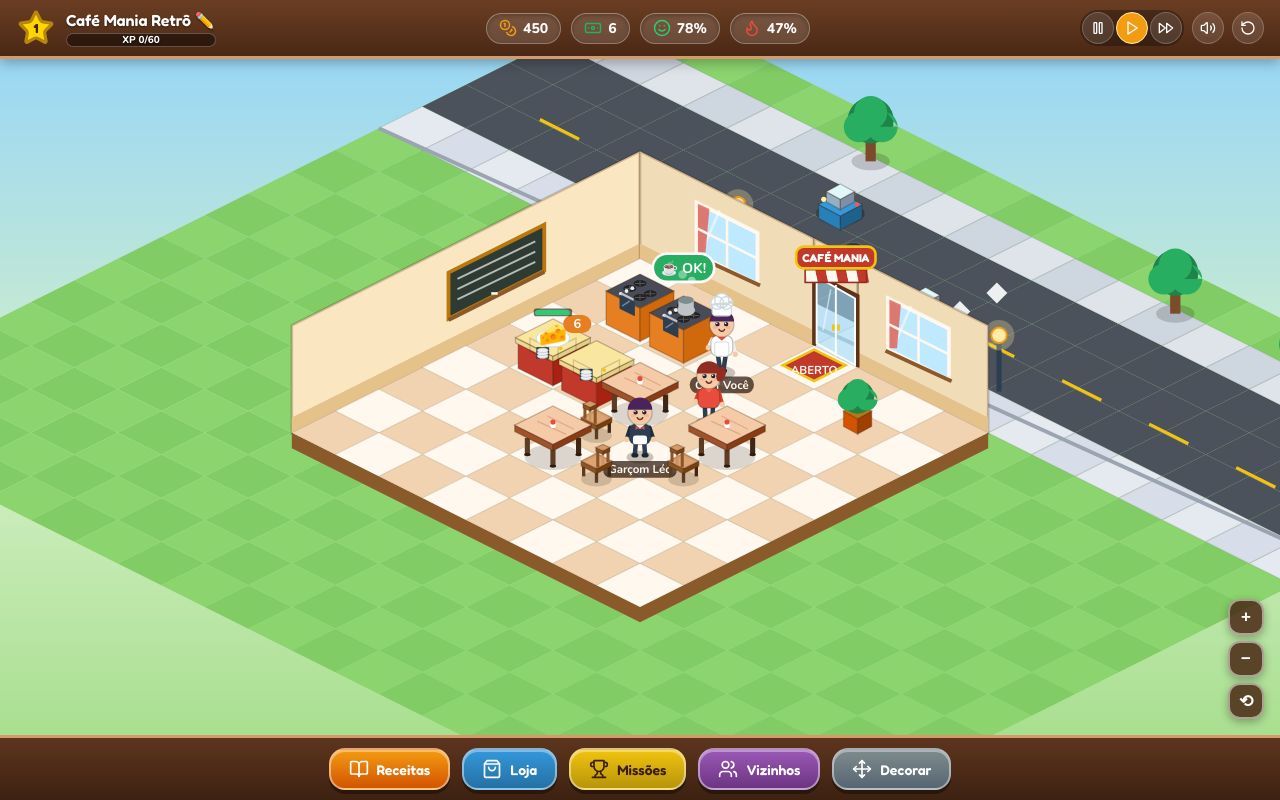
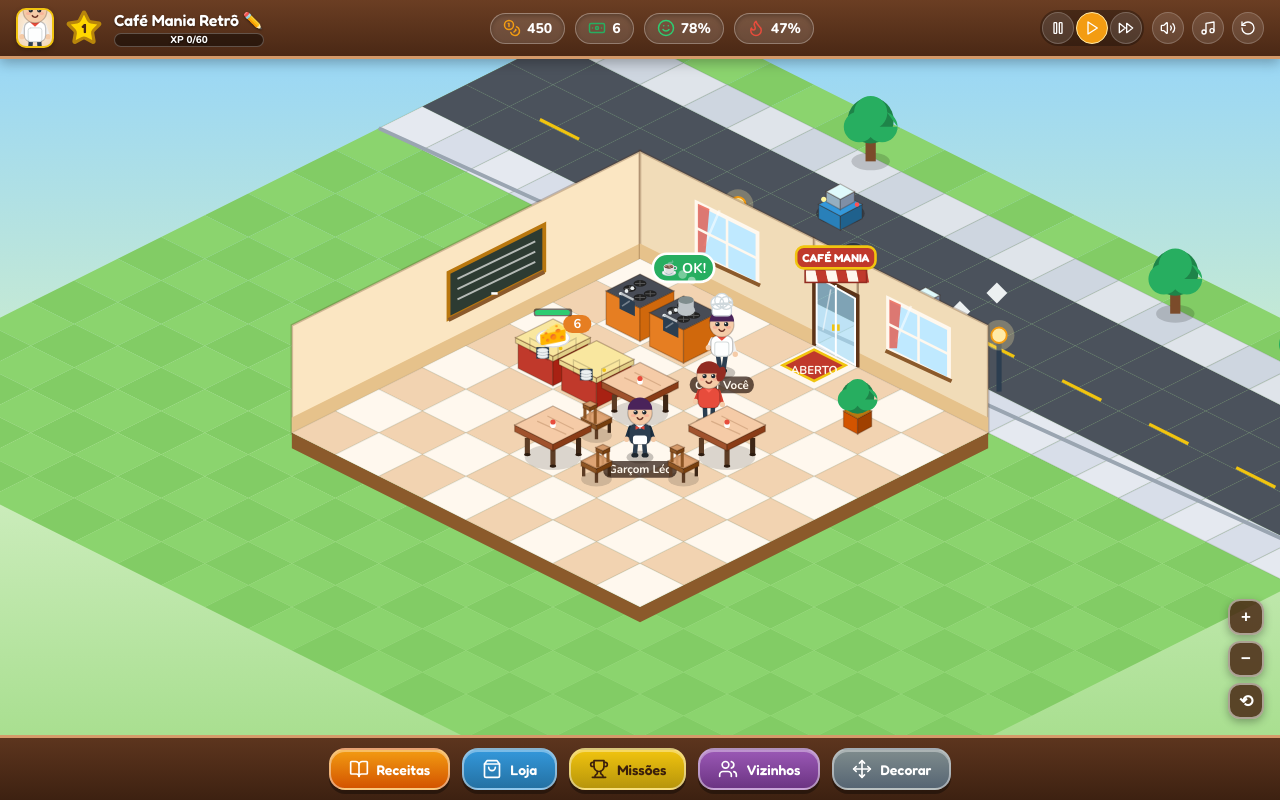
Before and after one commit to ChristianH972/cafe-mania, a React (Vite) app: page / in a window 1280 px wide. Built offline with nearby package versions, Linux system fonts and the light colour scheme.

Commit message:
feat: etapa D - avatar do chef no HUD e musica lounge opcional via Web Audio

```diff
--- a/src/App.tsx
+++ b/src/App.tsx
@@ -76,6 +76,7 @@ export function App() {
   const [toastMsg, setToastMsg] = useState<string | null>(null);
   const [levelBanner, setLevelBanner] = useState<number | null>(null);
   const [cookingStoveId, setCookingStoveId] = useState<string | null>(null);
+  const [musicEnabled, setMusicEnabled] = useState(false);
 
   const showToast = (msg: string) => {
     setToastMsg(msg);
@@ -611,6 +612,7 @@ export function App() {
     <div className="game-shell">
       <TopHud
         state={uiState}
+        musicEnabled={musicEnabled}
         visitingNeighborName={visitingNeighbor?.cafeName ?? null}
         onSetSpeed={(sp) => {
           stateRef.current.speed = sp;
@@ -619,7 +621,21 @@ export function App() {
         onToggleSound={() => {
           stateRef.current.soundEnabled = !stateRef.current.soundEnabled;
           soundEngine.enabled = stateRef.current.soundEnabled;
+          if (!stateRef.current.soundEnabled && musicEnabled) {
+            soundEngine.setMusicEnabled(false);
+            setMusicEnabled(false);
+          }
           setUiState({ ...stateRef.current });
+        }}
+        onToggleMusic={() => {
+          const next = !musicEnabled;
+          if (next && !stateRef.current.soundEnabled) {
+            stateRef.current.soundEnabled = true;
+            soundEngine.enabled = true;
+            setUiState({ ...stateRef.current });
+          }
+          soundEngine.setMusicEnabled(next);
+          setMusicEnabled(next);
         }}
         onResetGame={() => {
           if (window.confirm('Deseja reiniciar seu Café Mania do zero?')) {
--- a/src/audio/soundEngine.ts
+++ b/src/audio/soundEngine.ts
@@ -1,6 +1,9 @@
 class SoundEngine {
   private ctx: AudioContext | null = null;
+  private musicTimer: number | null = null;
+  private musicStep = 0;
   public enabled = true;
+  public musicEnabled = false;
 
   private getCtx(): AudioContext | null {
     if (!this.enabled) return null;
@@ -92,6 +95,37 @@ class SoundEngine {
     this.playTone(880, 0.1, 'sine', 0.09, 0.08);
     this.playTone(1174.66, 0.22, 'sine', 0.1, 0.16);
   }
+
+  setMusicEnabled(active: boolean) {
+    this.musicEnabled = active;
+    if (!active || !this.enabled) {
+      if (this.musicTimer !== null) {
+        window.clearInterval(this.musicTimer);
+        this.musicTimer = null;
+      }
+      return;
+    }
+    if (this.musicTimer !== null) return;
+
+    // Gentle 2010 bistro lounge arpeggio (Cmaj7 -> Am7 -> Dm7 -> G7)
+    const chords = [
+      [261.63, 329.63, 392.0, 493.88],
+      [220.0, 261.63, 329.63, 392.0],
+      [293.66, 349.23, 440.0, 523.25],
+      [196.0, 246.94, 293.66, 349.23],
+    ];
+
+    const playStep = () => {
+      if (!this.enabled || !this.musicEnabled) return;
+      const chord = chords[Math.floor(this.musicStep / 4) % chords.length];
+      const note = chord[this.musicStep % 4];
+      this.playTone(note, 0.42, 'sine', 0.022, 0);
+      this.musicStep = (this.musicStep + 1) % 16;
+    };
+
+    playStep();
+    this.musicTimer = window.setInterval(playStep, 520);
+  }
 }
 
 export const soundEngine = new SoundEngine();
--- a/src/components/TopHud.tsx
+++ b/src/components/TopHud.tsx
@@ -1,4 +1,4 @@
-import React from 'react';
+import React, { useEffect, useRef } from 'react';
 import {
   Coins,
   Banknote,
@@ -6,6 +6,7 @@ import {
   Smile,
   Volume2,
   VolumeX,
+  Music,
   Pause,
   Play,
   FastForward,
@@ -14,12 +15,15 @@ import {
 } from 'lucide-react';
 import { GameState } from '../types/game';
 import { xpForNextLevel } from '../engine/gameLogic';
+import { renderCharacterPreview } from '../engine/isoRenderer';
 
 interface TopHudProps {
   state: GameState;
+  musicEnabled: boolean;
   visitingNeighborName: string | null;
   onSetSpeed: (speed: 0 | 1 | 2) => void;
   onToggleSound: () => void;
+  onToggleMusic: () => void;
   onResetGame: () => void;
   onExitNeighbor: () => void;
   onRenameCafe: (name: string) => void;
@@ -27,19 +31,42 @@ interface TopHudProps {
 
 export const TopHud: React.FC<TopHudProps> = ({
   state,
+  musicEnabled,
   visitingNeighborName,
   onSetSpeed,
   onToggleSound,
+  onToggleMusic,
   onResetGame,
   onExitNeighbor,
   onRenameCafe,
 }) => {
   const nextXp = xpForNextLevel(state.level);
   const xpPct = Math.min(100, Math.round((state.xp / nextXp) * 100));
+  const chefCanvasRef = useRef<HTMLCanvasElement | null>(null);
+  const chef = state.staff.find((s) => s.role === 'chef');
+
+  useEffect(() => {
+    if (!chefCanvasRef.current) return;
+    renderCharacterPreview(
+      chefCanvasRef.current,
+      {
+        role: 'chef',
+        skinColor: chef?.skinColor ?? '#f5cba7',
+        shirtColor: chef?.shirtColor ?? '#ffffff',
+        hairColor: chef?.hairColor ?? '#4a235a',
+        hairStyle: chef?.hairStyle ?? 'classic',
+      },
+      38,
+      40
+    );
+  }, [chef?.skinColor, chef?.shirtColor, chef?.hairColor, chef?.hairStyle]);
 
   return (
     <header className="top-hud">
       <div className="hud-left">
+        <div className="hud-chef-avatar" title={chef?.name ?? 'Chef'}>
+          <canvas ref={chefCanvasRef} />
+        </div>
         <div className="level-badge" title={`Nível ${state.level}`}>
           <Star className="level-star" size={26} fill="#ffd700" color="#b8860b" />
           <span>{state.level}</span>
@@ -125,6 +152,14 @@ export const TopHud: React.FC<TopHudProps> = ({
             </button>
 
             <button
+              className={`icon-btn ${musicEnabled ? 'active' : ''}`}
+              onClick={onToggleMusic}
+              title={musicEnabled ? 'Pausar Música Ambiente' : 'Tocar Música Lounge'}
+            >
+              <Music size={16} />
+            </button>
+
+            <button
               className="icon-btn"
               onClick={onResetGame}
               title="Reiniciar Save"
--- a/src/index.css
+++ b/src/index.css
@@ -76,6 +76,20 @@ body,
   margin: auto;
   width: 38px;
   height: 38px;
+}
+
+.hud-chef-avatar {
+  width: 38px;
+  height: 40px;
+  border-radius: 10px;
+  background: radial-gradient(circle at 50% 45%, #fff8ee, #f2d5b3);
+  border: 2px solid #f1c40f;
+  display: flex;
+  align-items: center;
+  justify-content: center;
+  overflow: hidden;
+  box-shadow: 0 2px 5px rgba(0, 0, 0, 0.25);
+  flex-shrink: 0;
 }
 
 .cafe-identity {
```
